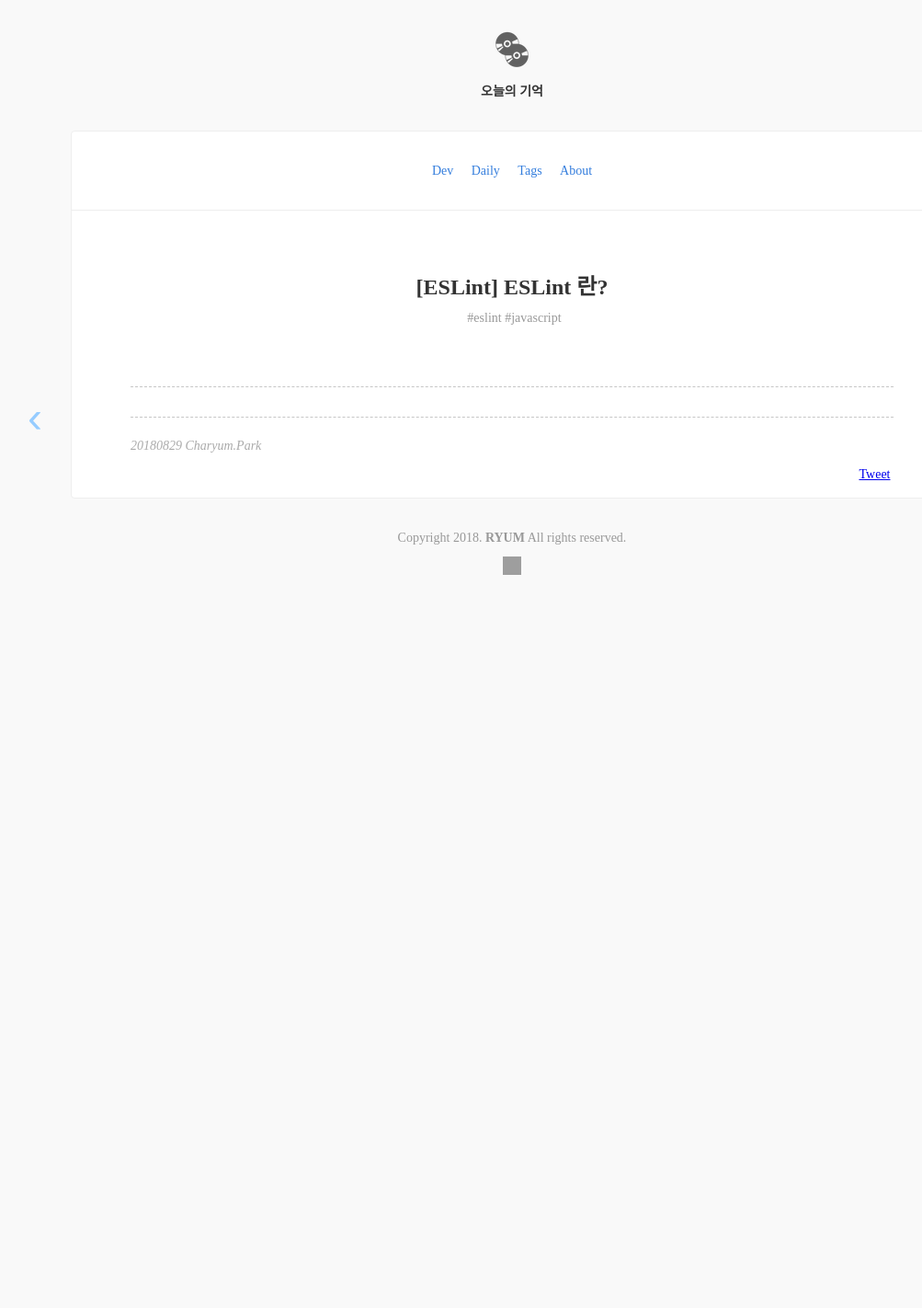
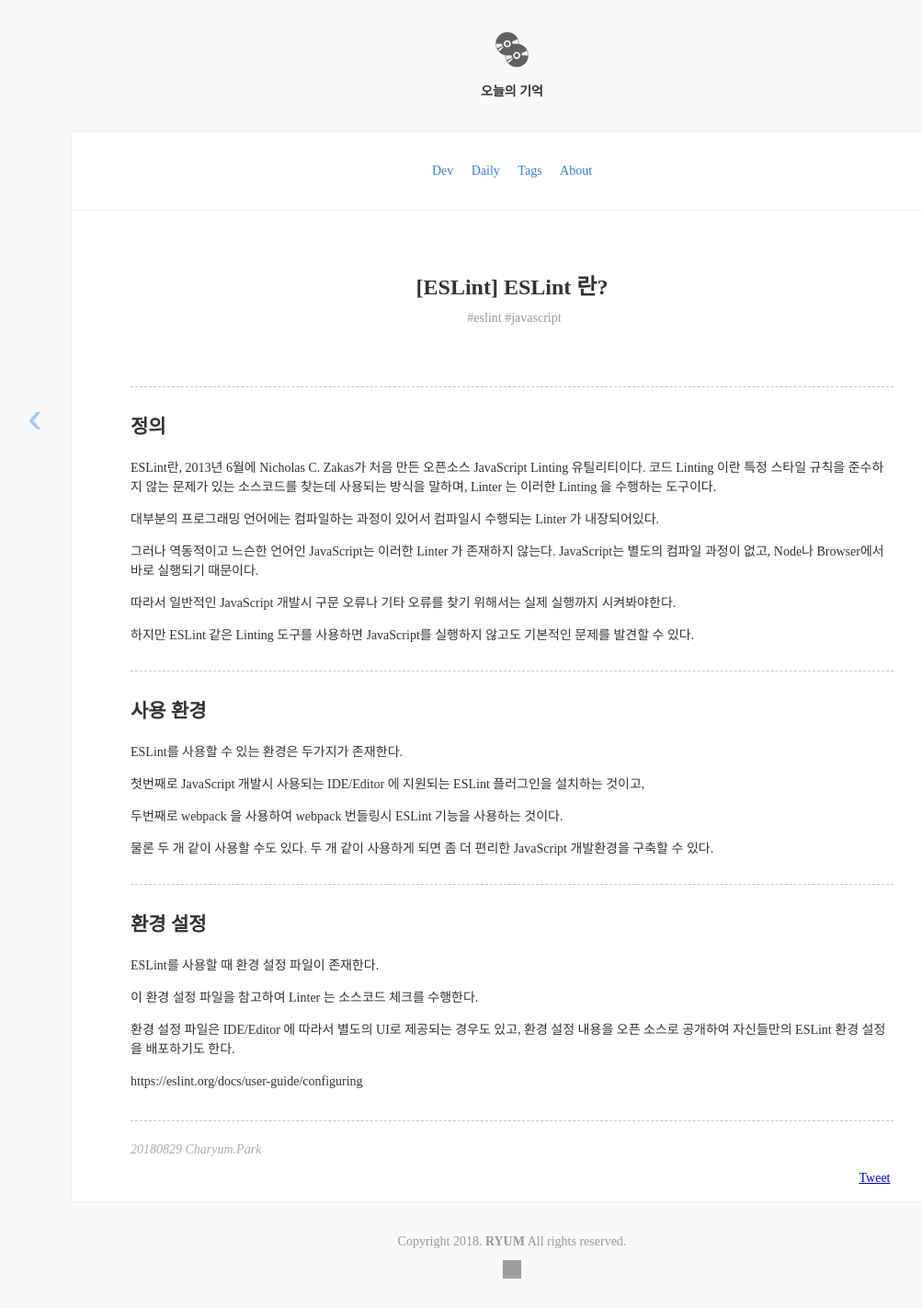
Before and after one commit to ryum91/ryum91.github.com, a Jekyll site: the page built from _posts/dev/2018-08-29-29.md, in a window 1280 px wide. Shown: the whole page at 92% size, without its empty margins (83-1086 px from the left). Built offline with Jekyll 4.4.1, drawn with Linux system fonts in a browser that asks for light colours; nearby versions of some CDN libraries; some web fonts are replaced; comment, search, counter and statistics services are not loaded; before the commit the page ends 900 px from its top, so only the background shows below that; grey boxes are pictures that could not be loaded.

Commit message:
[Post] 2018-08-29-29

```diff
--- a/_posts/dev/2018-08-29-29.md
+++ b/_posts/dev/2018-08-29-29.md
@@ -5,3 +5,43 @@ comments: true
 category: dev
 tags: [eslint, javascript]
 ---
+
+## 정의
+
+ESLint란, 2013년 6월에 Nicholas C. Zakas가 처음 만든 오픈소스 JavaScript Linting 유틸리티이다.
+코드 Linting 이란 특정 스타일 규칙을 준수하지 않는 문제가 있는 소스코드를 찾는데 사용되는 방식을 말하며,
+Linter 는 이러한 Linting 을 수행하는 도구이다.
+
+대부분의 프로그래밍 언어에는 컴파일하는 과정이 있어서 컴파일시 수행되는 Linter 가 내장되어있다.
+
+그러나 역동적이고 느슨한 언어인 JavaScript는 이러한 Linter 가 존재하지 않는다.
+JavaScript는 별도의 컴파일 과정이 없고, Node나 Browser에서 바로 실행되기 때문이다.
+
+따라서 일반적인 JavaScript 개발시 구문 오류나 기타 오류를 찾기 위해서는 실제 실행까지 시켜봐야한다.
+
+하지만 ESLint 같은 Linting 도구를 사용하면 JavaScript를 실행하지 않고도 기본적인 문제를 발견할 수 있다.
+
+---
+
+## 사용 환경
+
+ESLint를 사용할 수 있는 환경은 두가지가 존재한다.
+
+첫번째로 JavaScript 개발시 사용되는 IDE/Editor 에 지원되는 ESLint 플러그인을 설치하는 것이고,
+
+두번째로 webpack 을 사용하여 webpack 번들링시 ESLint 기능을 사용하는 것이다.
+
+물론 두 개 같이 사용할 수도 있다. 두 개 같이 사용하게 되면 좀 더 편리한 JavaScript 개발환경을 구축할 수 있다.
+
+---
+
+## 환경 설정
+
+ESLint를 사용할 때 환경 설정 파일이 존재한다.
+
+이 환경 설정 파일을 참고하여 Linter 는 소스코드 체크를 수행한다.
+
+환경 설정 파일은 IDE/Editor 에 따라서 별도의 UI로 제공되는 경우도 있고,
+환경 설정 내용을 오픈 소스로 공개하여 자신들만의 ESLint 환경 설정을 배포하기도 한다.
+
+https://eslint.org/docs/user-guide/configuring
```
